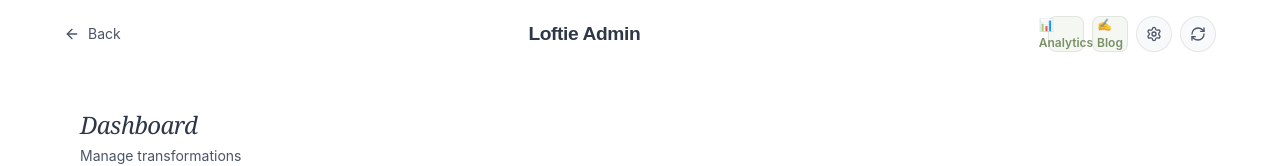
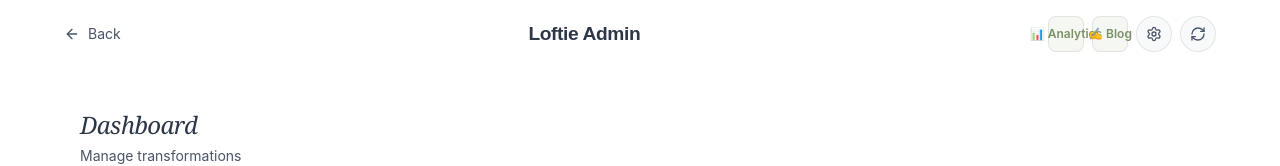
Before and after one commit to grayhaven7/LoftieAI, a Next.js app: page /admin in a window 1280 px wide. Shown: the top 166 px of the page. Built offline with nearby package versions, Linux system fonts and the light colour scheme; a web font is replaced by a local one.

Commit message:
fix: admin nav buttons not squished (nowrap + better padding)

```diff
--- a/src/app/admin/page.tsx
+++ b/src/app/admin/page.tsx
@@ -184,11 +184,11 @@ export default function AdminPage() {
 
           <span className="logo-text">Loftie Admin</span>
 
-          <div className="flex items-center gap-2">
-            <Link href="/admin/analytics" className="btn-icon" title="Analytics" style={{ fontSize: 12, padding: '4px 10px', borderRadius: 8, background: 'rgba(156,175,136,0.1)', color: '#7a9166', fontWeight: 600, textDecoration: 'none', display: 'inline-flex', alignItems: 'center', gap: 4 }}>
+          <div className="flex items-center gap-2 flex-wrap">
+            <Link href="/admin/analytics" className="btn-icon" title="Analytics" style={{ fontSize: 12, padding: '6px 12px', borderRadius: 8, background: 'rgba(156,175,136,0.1)', color: '#7a9166', fontWeight: 600, textDecoration: 'none', display: 'inline-flex', alignItems: 'center', gap: 4, whiteSpace: 'nowrap' }}>
               📊 Analytics
             </Link>
-            <Link href="/admin/blog" className="btn-icon" title="Blog Manager" style={{ fontSize: 12, padding: '4px 10px', borderRadius: 8, background: 'rgba(156,175,136,0.1)', color: '#7a9166', fontWeight: 600, textDecoration: 'none', display: 'inline-flex', alignItems: 'center', gap: 4 }}>
+            <Link href="/admin/blog" className="btn-icon" title="Blog Manager" style={{ fontSize: 12, padding: '6px 12px', borderRadius: 8, background: 'rgba(156,175,136,0.1)', color: '#7a9166', fontWeight: 600, textDecoration: 'none', display: 'inline-flex', alignItems: 'center', gap: 4, whiteSpace: 'nowrap' }}>
               ✍️ Blog
             </Link>
             <Link href="/settings" className="btn-icon" title="Settings">
```
